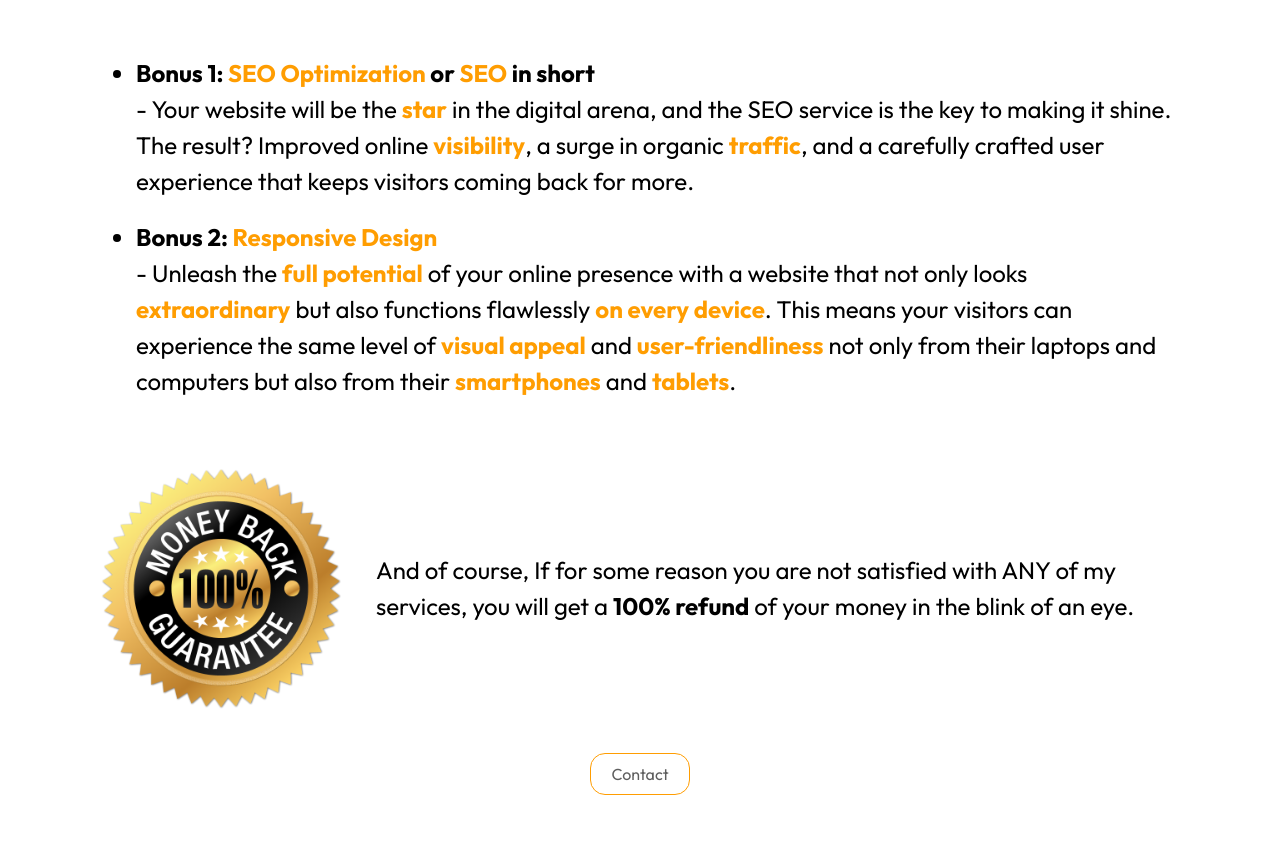
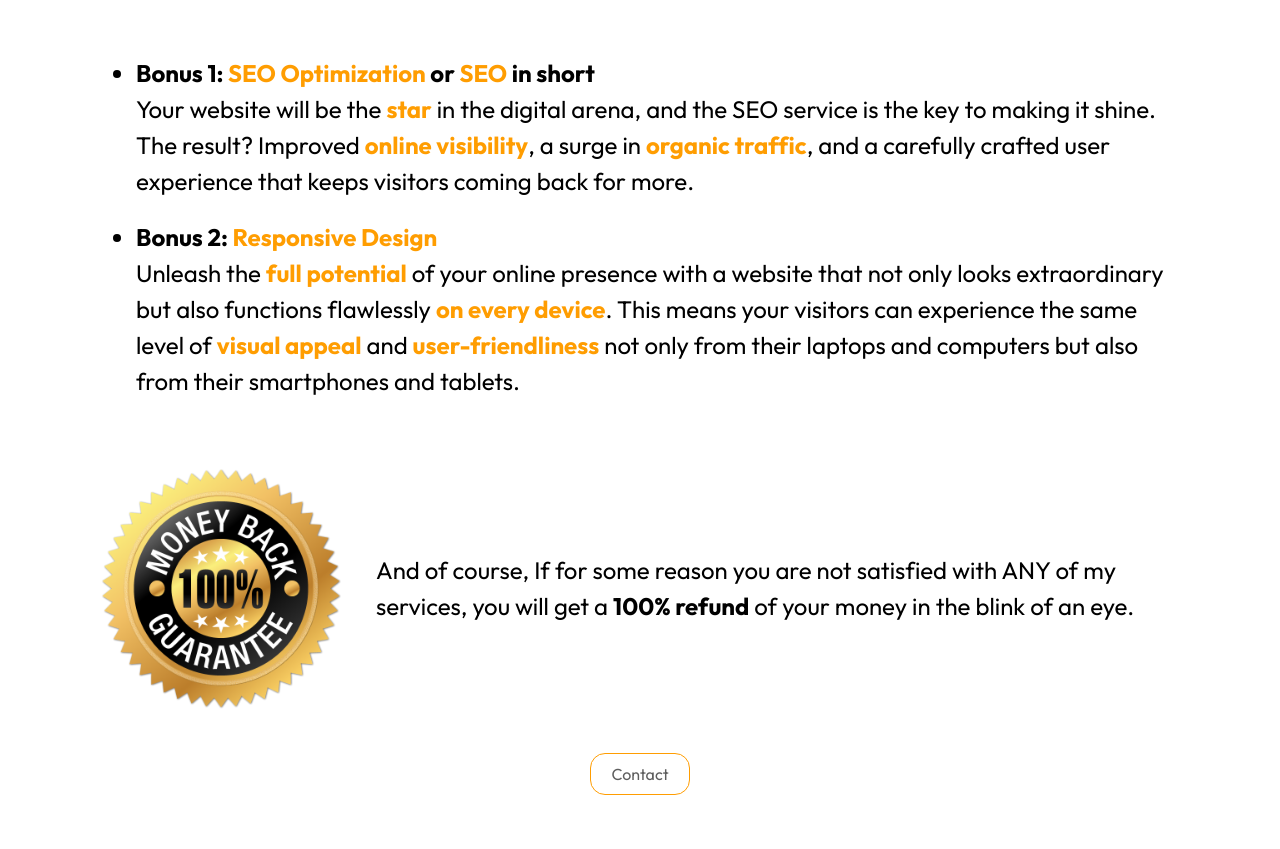
Before and after one commit to antoanparashkevov/antoanp-nextjs, a Next.js app: page / in a window 1280 px wide. Shown: the part 3000-3849 px from the top of the page. Built offline with nearby package versions, Linux system fonts and the light colour scheme.

Commit message:
Apply the needed changes that Marto reports

```diff
--- a/src/components/home/SkillsSection.js
+++ b/src/components/home/SkillsSection.js
@@ -85,8 +85,8 @@ const SkillsSection = () => {
                             Bonus 1: <span>SEO Optimization</span> or <span>SEO</span> in short
                         </strong>
                         <p>
-                            - Your website will be the <span>star</span> in the digital arena, and the SEO service is the key to
-                            making it shine. The result? Improved online <span>visibility</span>, a surge in organic <span>traffic</span>, and a
+                            Your website will be the <span>star</span> in the digital arena, and the SEO service is the key to
+                            making it shine. The result? Improved <span>online visibility</span>, a surge in <span>organic traffic</span>, and a
                             carefully crafted user experience that keeps visitors coming back for more.
                         </p>
                     </li>
@@ -95,11 +95,11 @@ const SkillsSection = () => {
                             Bonus 2: <span>Responsive Design</span>
                         </strong>
                         <p>
-                            - Unleash the <span>full potential</span> of your online presence with a website that not
-                            only looks <span>extraordinary</span> but also functions
+                            Unleash the <span>full potential</span> of your online presence with a website that not
+                            only looks extraordinary but also functions
                             flawlessly <span>on every device</span>. This means your visitors can experience the same
                             level of <span>visual appeal</span> and <span>user-friendliness</span> not only from their
-                            laptops and computers but also from their <span>smartphones</span> and <span>tablets</span>.
+                            laptops and computers but also from their smartphones and tablets.
                         </p>
                     </li>
                 </ul>
--- a/src/components/portfolio/FindCoachesSection.js
+++ b/src/components/portfolio/FindCoachesSection.js
@@ -15,7 +15,7 @@ const FindCoachesSection = () => {
                         a <span>BaaS</span> (Backend as a Service).
                         Easy-to-use app to quickly and conveniently find the right <span>coach</span> for you. Each
                         authenticated
-                        user can register as a coach too. Almost identical as
+                        user can register as a coach too. Almost identical to
                         the <span>Find a Freelancer</span> project, but written
                         on <span>VueJS</span> and <span>JavaScript</span>.</p>
 
--- a/src/components/skills/CertificationSection.js
+++ b/src/components/skills/CertificationSection.js
@@ -15,7 +15,7 @@ const CertificationSection = () => {
                     <span>JavaScript</span> and <span>Node JS</span> knowledge
                 </h1>
                 <p className={ styles['certification_section_desc'] }>
-                    Think of <span>JavaScript</span> as the interactive tool in my kit that brings your website to live.
+                    Think of <span>JavaScript</span> as the interactive tool in my kit that brings your website to life.
                     It&apos;s like the <span>energy source of the web</span>, allowing me to
                     create <span>interactive</span>, <span>responsive</span>, and <span>functional features</span> for
                     your site. Whether it&apos;s a user-friendly design, real-time updates, or forms that work perfectly
```
